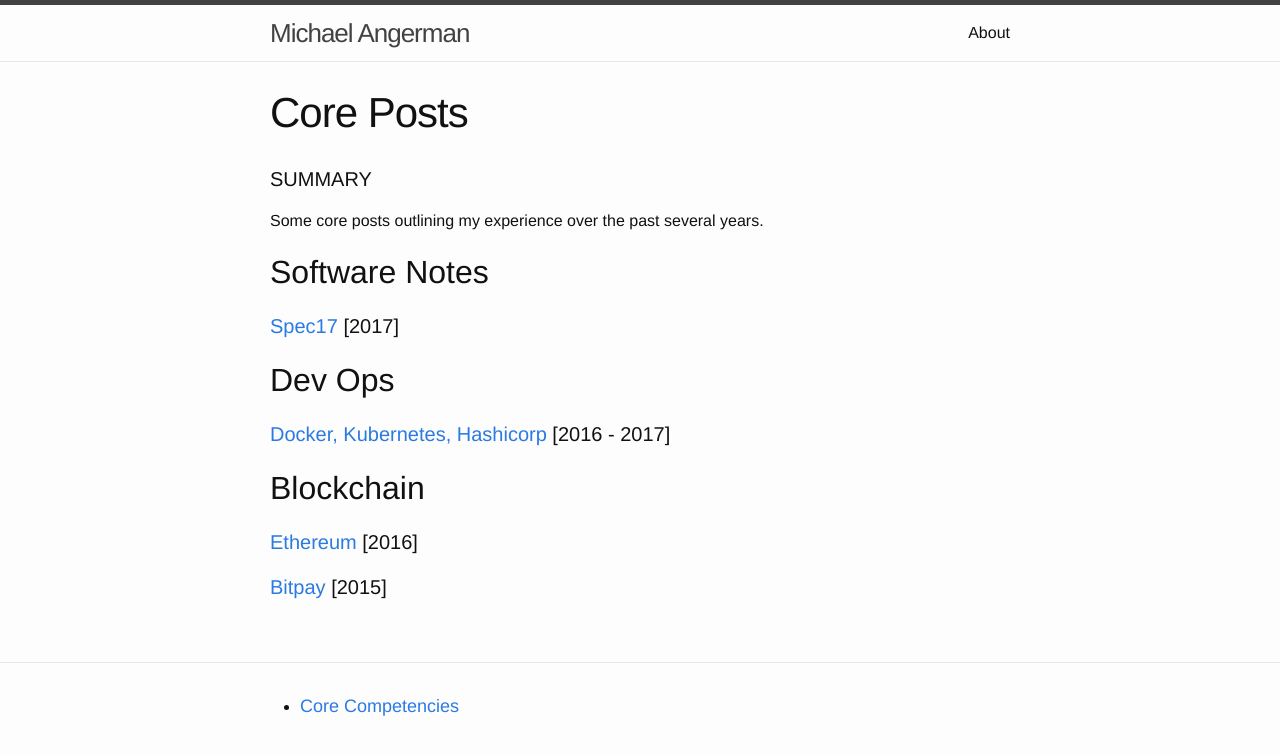
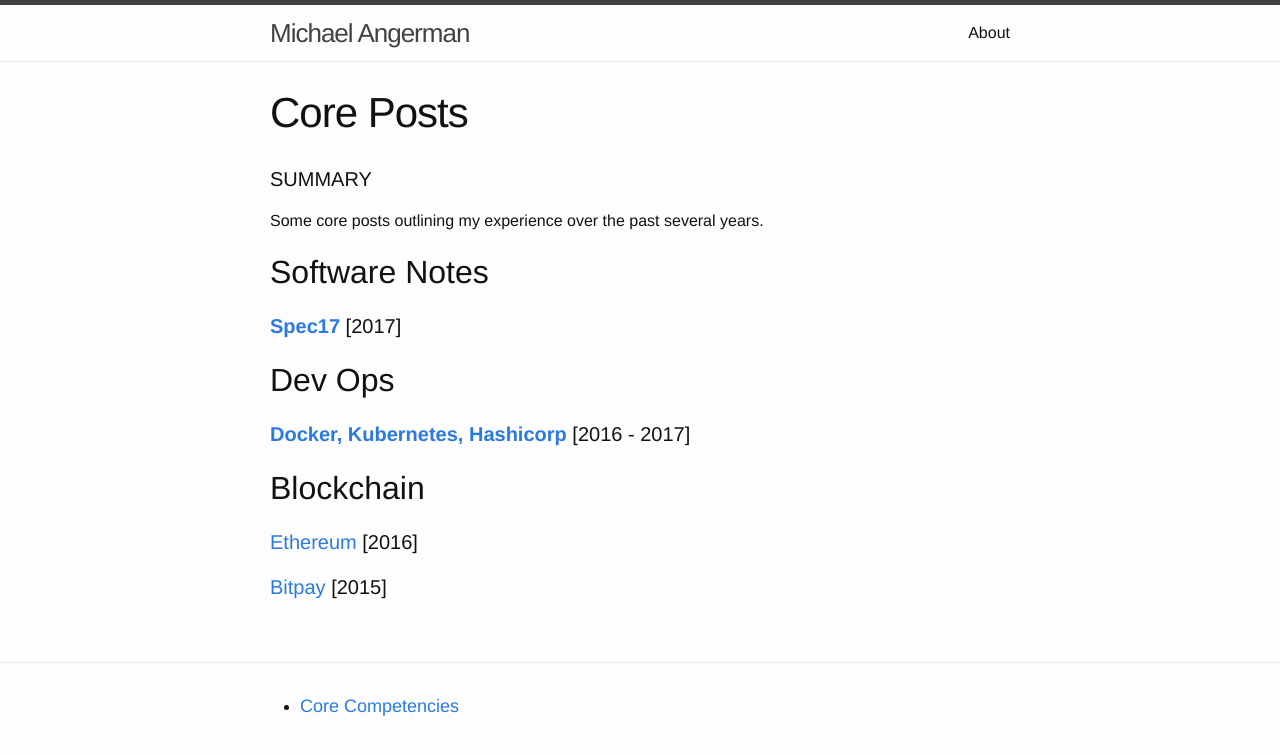
Before and after one commit to angermanmichael/link16, a Jekyll site: the page built from _posts/2017-06-15-cp.md, in a window 1280 px wide. Shown: the top 755 px of the page. Built offline with Jekyll 4.4.1, drawn with Linux system fonts in a browser that asks for light colours.

```diff
--- a/_posts/2017-06-15-cp.md
+++ b/_posts/2017-06-15-cp.md
@@ -10,11 +10,11 @@ Some core posts outlining my experience over the past several years.
 
 ## Software Notes
 
-#### [Spec17](https://stormasm.github.io/spec17/) [2017]
+#### [**Spec17**](https://stormasm.github.io/spec17/) [2017]
 
 ## Dev Ops
 
-#### [Docker, Kubernetes, Hashicorp](https://stormasm.github.io/blog17/) [2016 - 2017]
+#### [**Docker, Kubernetes, Hashicorp**](https://stormasm.github.io/blog17/) [2016 - 2017]
 
 ## Blockchain
 
```
